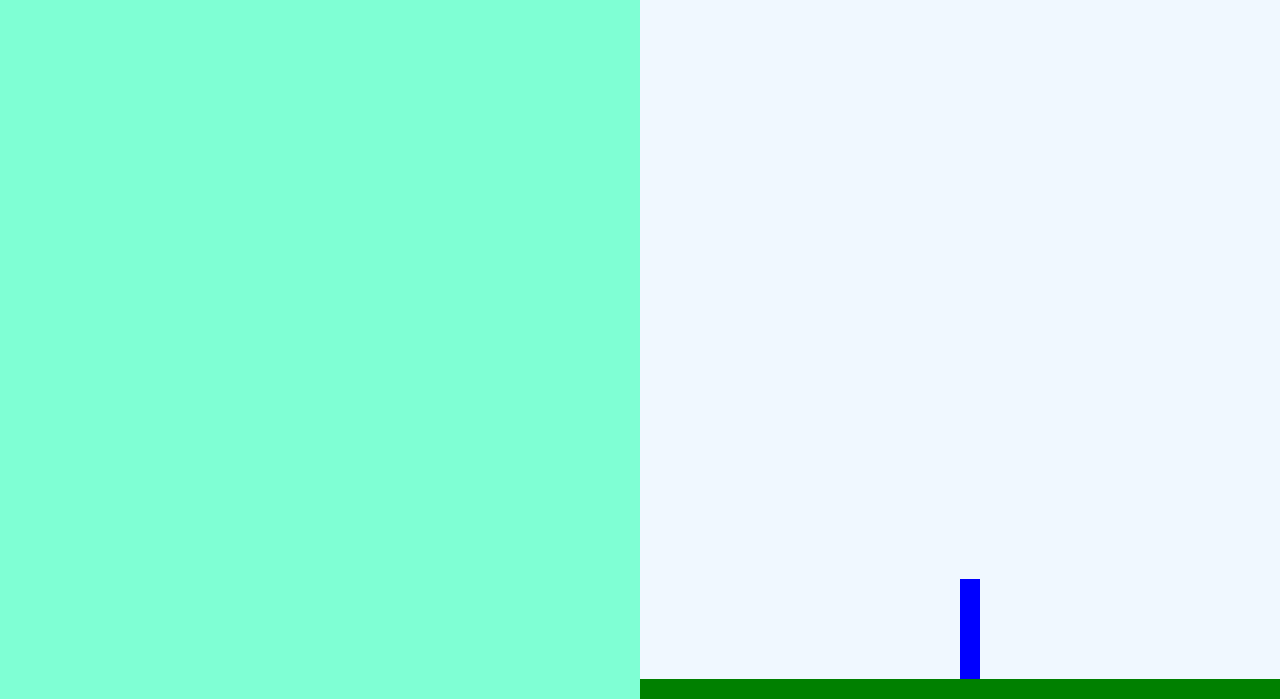
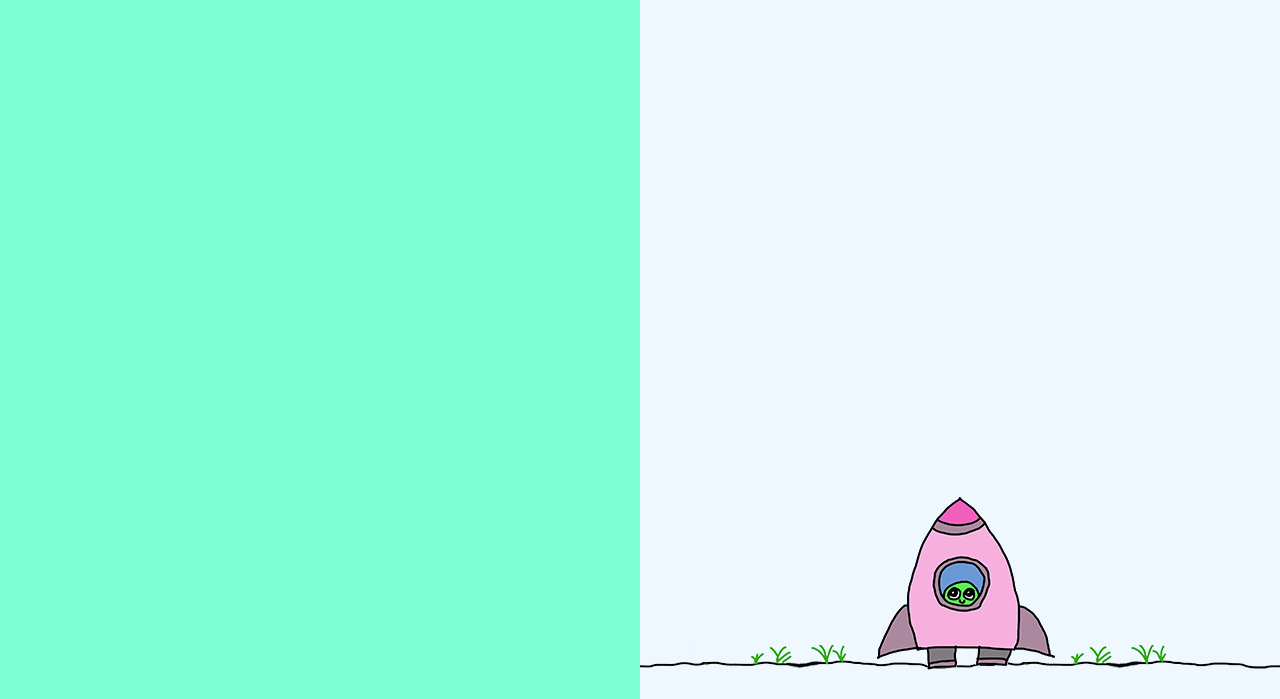
Before and after one commit to IlkaMilka/js-rocket, a plain HTML site: page rocket.html in a window 1280 px wide. Shown: the part 101-800 px from the top of the page. Drawn offline with Linux system fonts and the light colour scheme.

Commit message:
rocket looks nice and cute

```diff
--- a/css/rocket.css
+++ b/css/rocket.css
@@ -17,26 +17,45 @@
 }
 
 .ground{
-	background-color: green;
+	background: url('../img/ground.png') repeat center center;
 	position: absolute;
-	bottom: 0;
+	bottom: 24px;
 	left: 0;
 	width: 100%;
-	height: 20px;
+	height: 30px;
 }
 
 .rocket{
 	position: absolute;
 	left: 50%;
-	bottom: 20px;
-	width: 20px;
-	height: 100px;
-	background-color: blue;
+	bottom: -8px;
+	width: 202px;
+	height: 270px;
+	margin-left: -101px;
+	background: url('../img/rocket1.png');
 	transition: bottom 10000ms;
 }
+
+
+/* rocket bg image */
+body.body-state2 .rocket{
+	background-image: url('../img/rocket2.gif');
+}
+body.body-state3 .rocket,
+body.body-state4 .rocket{
+	background-image: url('../img/rocket3.gif');
+}
+body.body-state5 .rocket{
+	background-image: url('../img/boom.png');
+	width: 300px;
+	height: 225px;
+	margin-left: -150px;
+}
+
 body.body-state1 .rocket{
 	transition: none;
 }
+
 
 body.body-state3 .rocket,
 body.body-state4 .rocket{
```
Also changed, not shown: img/boom.png (added), img/cantwait.jpg (added), img/ground.png (added), img/nervous.jpg (added), img/rocket1.png (added), img/rocket2.gif (added), img/rocket3.gif (added).
